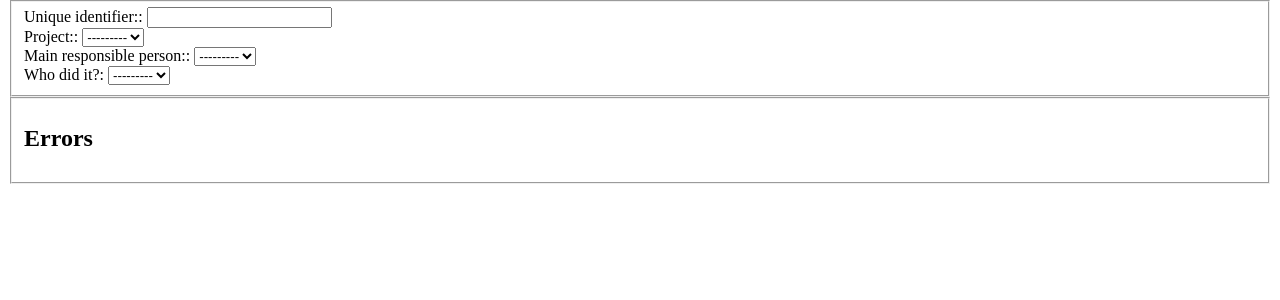
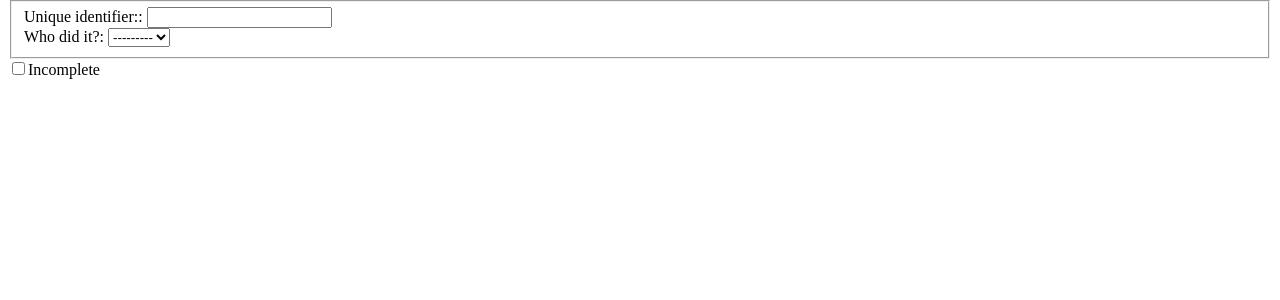
Before and after one commit to policy-innovations/survey-tracker, a Django app: a page that uses main/templates/main/new_entry.html in a window 1280 px wide. Shown: the part 80-380 px from the top of the page. Run offline with Django 3.2, Linux system fonts and the light colour scheme; data that the repository does not hold is empty; parts of the project's set-up code (start-up, migrations or seed data) failed here and were passed over; some libraries are stand-ins or nearby versions.

Commit message:
Excluded fields in form and optional display of errors

```diff
--- a/main/forms.py
+++ b/main/forms.py
@@ -4,12 +4,15 @@ from main.models import *
 class UIDStatusForm(forms.ModelForm):
     class Meta:
         model = UIDStatus
+        exclude = ('errors', 'role', 'project')
 
 class UIDErrorForm(forms.ModelForm):
     choices = [('','-----------'),]
     for e in ErrorType.objects.all().filter(level=0):
-        choices.append((e.pk, e.name))
+        choices.append((str(e.pk), e.name))
+    print len(choices)
     etype = forms.ChoiceField(label="Errors", widget=forms.Select(attrs={
         'class':'error_types'}), choices=choices)
     class Meta:
         model = UIDError
+        exclude = ('uid_status',)
--- a/main/models.py
+++ b/main/models.py
@@ -105,7 +105,7 @@ class UIDStatus(models.Model):
                            unique=True)
     #The people who are responsible for this survey uid.
     errors = models.ManyToManyField(ErrorType, null=True, blank=True,
-                                    through='UIDError', editable=False)
+                                    through='UIDError')
     project = models.ForeignKey(Project)
     role = models.ForeignKey(Role, blank=True, null=True,
                              verbose_name=_('main responsible person'),
@@ -140,7 +140,7 @@ class UIDError(models.Model):
     It is where detail is to be defined
     '''
     etype = models.ForeignKey(ErrorType)
-    uid_status = models.ForeignKey(UIDStatus, editable=False)
+    uid_status = models.ForeignKey(UIDStatus)
     details = models.TextField(_('details'), blank=True,
                                help_text="enter extra details which  will\
                                let the error make sense.") #Revise this
--- a/main/templates/main/new_entry.html
+++ b/main/templates/main/new_entry.html
@@ -1,12 +1,12 @@
-{% extends 'base.html'  %}
+{% extends 'base.html' %}
 {% block head %}
-<script src="http://ajax.googleapis.com/ajax/libs/jquery/1.5.2/jquery.min.js" type="text/javascript">
+<script src="http://ajax.googleapis.com/ajax/libs/jquery/1.5.2/jquery.min.js"
+    type="text/javascript">
 </script>
 <script type="text/javascript">
     $(document).ready(function(){
             var index = 0;
             var error_types = new Array();
-
             var error_list;
             $.getJSON('/get-error-types/', function(data){
                 error_list = data;
@@ -20,30 +20,40 @@
                     $(this).attr("disabled", "disabled");
                     index += 1;
                     });
-
                 //alert('Fetched ' + error_list.length + ' items!');
+                });
+            $("#survey_status").live("change", function(){
+                    if($("#survey_status").attr("checked")==true)
+                    $("#errors").show("slow");
+                    else
+                    $("#errors").hide("slow");
                 });
             $(".error_types").live('change', function(){
                 error_type = $(this);
                 $(".sub_errors").each(function(){
-                    if (String(jQuery(this).attr("form_id")) == String(error_type.get(0).id)) {
+                    if (String(jQuery(this).attr("form_id")) == String(
+                            error_type.get(0).id)) {
                     $(this).remove();
                     }
                     });
                 sel_error = parseInt($(this).val());
                 if (isNaN(sel_error) == false) {
                 var output = "&nbsp;&nbsp;"
-                output += "<select class=\"sub_errors\" level=\"1\" id=\"id_sub_errors_1\" form_id=\"" + jQuery(this).get(0).id + "\">";
-                output += "<option value=\"\" selected=\"selected\">------------</option>";
+                output += "<select class=\"sub_errors\" level=\"1\"";
+                output += "id=\"id_sub_errors_1\" form_id=\"";
+                output += jQuery(this).get(0).id + "\">";
+                output += "<option value=\"\" selected=\"selected\">";
+                output += "------------</option>";
                 for (i = 0; i < error_list.length; i++) {
                 if (error_list[i].fields.parent == sel_error) {
-                output += "<option value=\"" + error_list[i].pk + "\">" + error_list[i].fields.name + "</option>";
+                output += "<option value=\"" + error_list[i].pk +
+                "\">" + error_list[i].fields.name + "</option>";
                 }
                 }
                 output += "</select>&nbsp;&nbsp;";
                 $(output).insertAfter($(this));
                 }
-                });
+            });
             $(".sub_errors").live('change', function(){
                     sel_sub_error_form_id = $(this).attr("form_id");
                     sel_sub_error = parseInt($(this).val());
@@ -53,18 +63,23 @@
                     level = parseInt(level) + 1;
                     $(".sub_errors").each(function(){
                         if (parseInt(jQuery(this).attr("level")) >= level) {
-                        if(String(jQuery(this).attr("form_id")) == String(sel_sub_error_form_id))
+                        if(String(jQuery(this).attr("form_id")) == String(
+                                sel_sub_error_form_id))
                         $(this).remove();
                         }
                         });
                     var output = "&nbsp;&nbsp;"
-                    output += "<select class=\"sub_errors\" level=\"" + level + "\" id=\"id_sub_errors_" + level + "\" form_id=\"" + sel_sub_error_form_id + "\">";
-                    output += "<option value=\"\" selected=\"selected\">------------</option>";
+                    output += "<select class=\"sub_errors\" level=\"" +
+                    level + "\" id=\"id_sub_errors_" + level +
+                    "\" form_id=\"" + sel_sub_error_form_id + "\">";
+                    output += "<option value=\"\" selected=\"selected\">" +
+                    "------------</option>";
                     for (i = 0; i < error_list.length; i++) {
-                    if (error_list[i].fields.parent == sel_sub_error) {
-                    child_count += 1;
-                    output += "<option value=\"" + error_list[i].pk + "\">" + error_list[i].fields.name + "</option>";
-                    }
+                        if (error_list[i].fields.parent == sel_sub_error) {
+                            child_count += 1;
+                            output += "<option value=\"" + error_list[i].pk +
+                                "\">" + error_list[i].fields.name + "</option>";
+                        }
                     }
                     output += "</select>&nbsp;&nbsp;";
                     if (child_count > 0) {
@@ -72,6 +87,7 @@
                     }
                     }
             });
+
 
     });
 </script>
@@ -87,7 +103,8 @@
     </div>
     {% endfor %}
 </fieldset>
-<fieldset class="module aligned ">
+<input type="checkbox" id="survey_status"/>Incomplete<br/>
+<fieldset class="module aligned " style="display:none;" id="errors">
     <h2>Errors</h2>
     <table">
         {% for f in uid_error_formset.forms %}
--- a/main/views.py
+++ b/main/views.py
@@ -12,7 +12,6 @@ def home(request):
 
 def new_entry(request):
     count = len(ErrorType.objects.all().filter(level=0))
-    print count
     uid_status_form = UIDStatusForm()
     uid_error_formset = formset_factory(UIDErrorForm, extra=count)
     return render(request, 'main/new_entry.html', {'uid_status_form':
```
